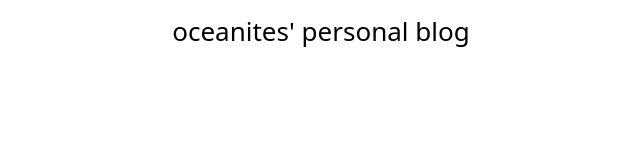
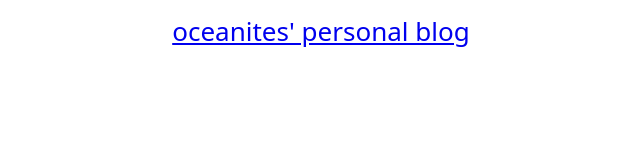
Before and after one commit to oceanites/oceanites.github.io, a plain HTML site: page index.html in a window 1280 px wide. Shown: the whole page, without its empty margins (91-731 px from the left). Drawn offline with Linux system fonts and the light colour scheme.

Commit message:
Update index.html

```diff
--- a/index.html
+++ b/index.html
@@ -11,7 +11,7 @@
 
 <body>
   <div class="main">
-    <h2><a href="/" style="text-decoration:none;color:black">oceanites' personal blog</a></h2>
+    <h2><a href="/">oceanites' personal blog</a></h2>
 
   </div>
 </body>
```
